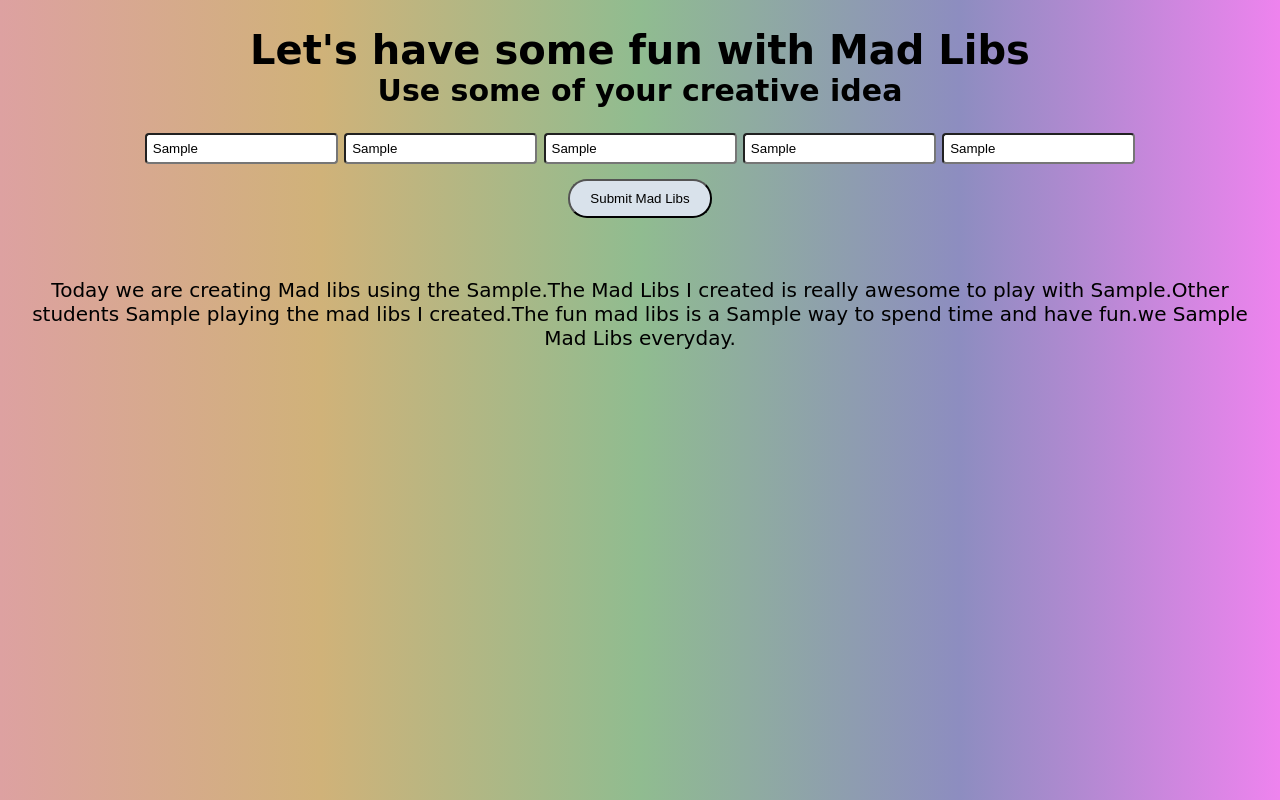
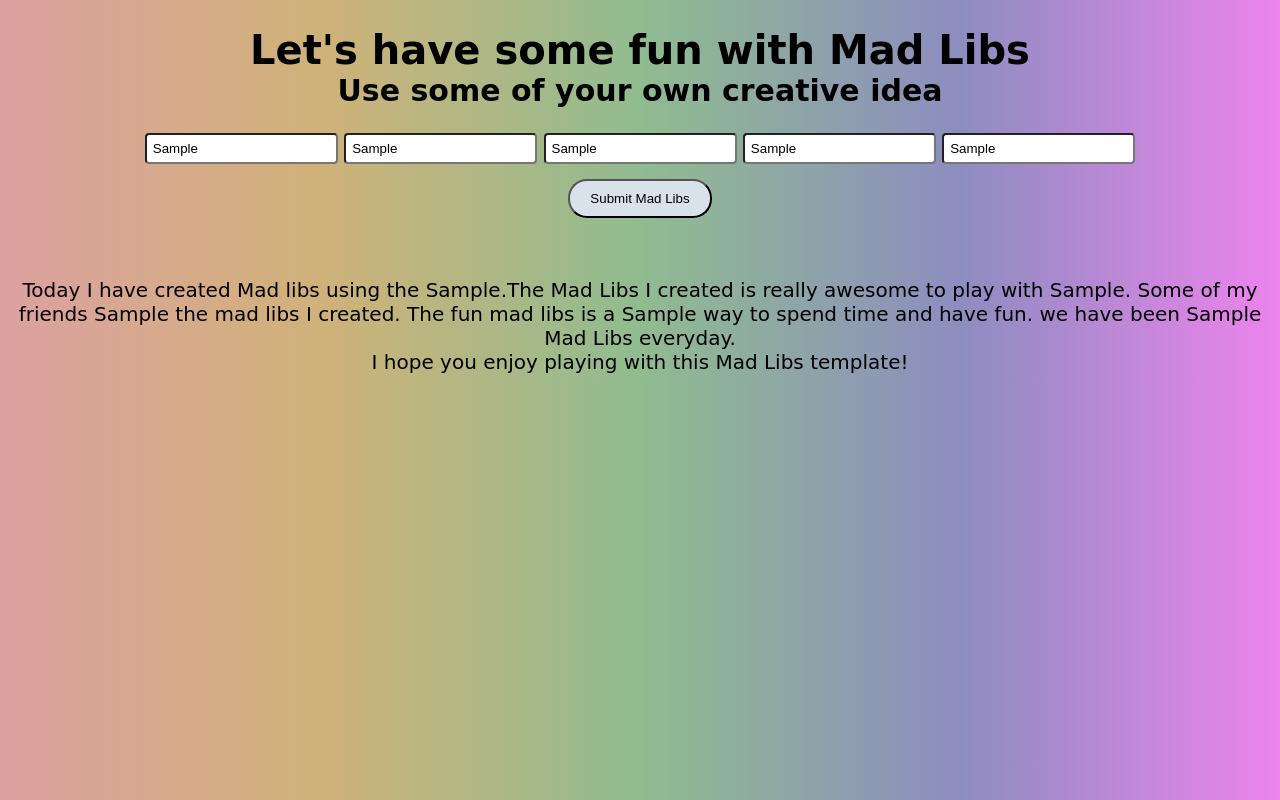
Before and after one commit to Aadityaa203/MadLibs, a plain HTML site: page index.html in a window 1280 px wide. Both pictures are taken after typing "Sample", "Sample", "Sample", "Sample", "Sample" into the empty fields and a click on the button "Submit Mad Libs". Drawn offline with Linux system fonts and the light colour scheme.

Commit message:
Added some JS, Modified CSS

```diff
--- a/app.js
+++ b/app.js
@@ -1,18 +1,13 @@
-// function wordBlanks(word1, word2, word3, word4, word5){
-//     var result = "";
-//     result += "Today we are creating Mad libs using the " + "word1";
-//     return result;
-// }
-// console.log(wordBlanks("computer", "friends", "enjoyed", "perfect", "plays"));
-
 // Today we will be adding our JavaScript functionality to our MadLibs Project.
-
 // 1. Before we can add JavaScript into our MadLibs, we need to give each Input element a unique id.
 // 2.After giving the inputs their unique id, create an app.js file and make a createParagraph function.
 // 3. Inside of this function you will declare a variable for each word. var firstword - var fifthword if you have 5 blanks.
 // 4. We are going to assign these variables to our document.getElementById() except, after the parenthesis, we will add a .value.
 // 5.After grabbing all of the variables we're going to declare another var called paragraph, this is where your story will go, but the blanks will be replaced with the corresponding variable name
 // 6. Lastly, we will add a  document.getElementById('answer').innerHTML = paragraph;  This is going to target a div we place on our HTML to output our story.
+
+
+//Example ("COMPUTER", "FRIENDS", "ENJOYED", "PERFECT", "PLAYING")
  function createParagraph(){
     var firstWord = document.getElementById('word1').value;
     var secondWord = document.getElementById('word2').value;
@@ -20,8 +15,8 @@
     var fourthWord = document.getElementById('word4').value;
     var fifthWord = document.getElementById('word5').value;
 
- var paragraph = "Today we are creating Mad libs using the " + firstWord + "." + "The Mad Libs I created is really awesome to play with " + secondWord + "." + "Other students " + thirdWord + " playing the mad libs I created" + "." + "The fun mad libs is a " + fourthWord + " way to spend time and have fun" + "." + "we " + fifthWord + " Mad Libs everyday" + "."
-
+  var paragraph = "Today I have created Mad libs using the " + firstWord + "." + "The Mad Libs I created is really awesome to play with " + secondWord + "." + " Some of my friends " + thirdWord + " the mad libs I created" + "." + " The fun mad libs is a " + fourthWord + " way to spend time and have fun" + "." + " we have been " + fifthWord + " Mad Libs everyday" + "." + "<br>" +
+  "I hope you enjoy playing with this Mad Libs template!"
 
  document.getElementById('answer').innerHTML = paragraph;
 }
--- a/index.html
+++ b/index.html
@@ -13,7 +13,7 @@
 
     <div class="container">
         <h1>Let's have some fun with Mad Libs</h1>
-        <h2>Use some of your creative idea</h2>
+        <h2>Use some of your own creative idea</h2>
         <form action="">
             <input type="text" placeholder="noun" id="word1" name="fillInTheBox">
             <input type="text" placeholder="PluralNoun" id="word2" name="fillInTheBox">
```
